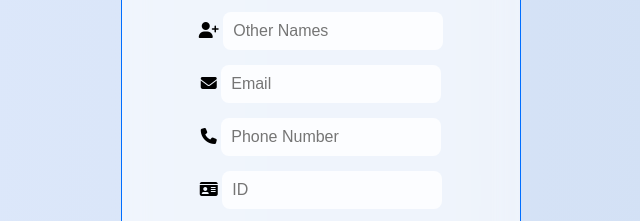
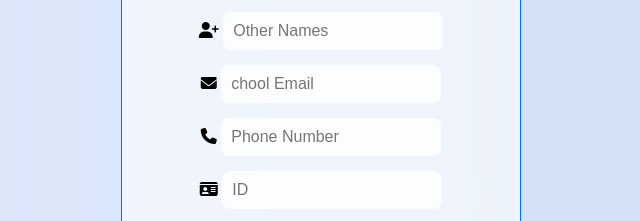
Before and after one commit to uglyboy77/Educare, a plain HTML site: page Sign-up.html in a window 1280 px wide. Shown: the part 333-554 px from the top of the page, 319-959 px from the left. Drawn offline with Linux system fonts and the light colour scheme.

Commit message:
Update Sign-up.html

```diff
--- a/Sign-up.html
+++ b/Sign-up.html
@@ -36,7 +36,7 @@
 
                     <div class="input-group">
                         <i class="fas fa-envelope"></i>
-                        <input type="email" id="username" name="username" placeholder="Email" required />
+                        <input type="email" id="username" name="username" placeholder="chool Email" required />
                     </div>
 
                     <div class="input-group">
```
